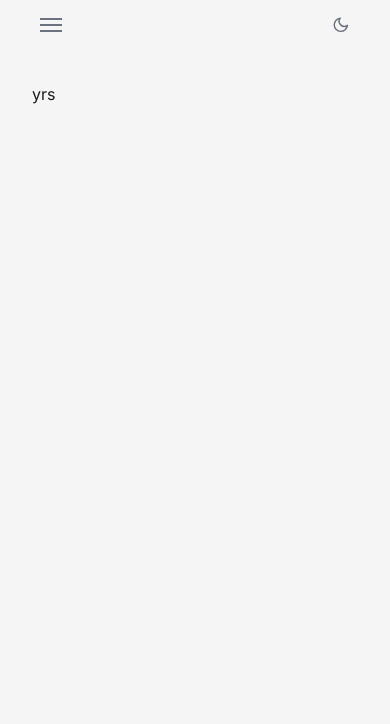
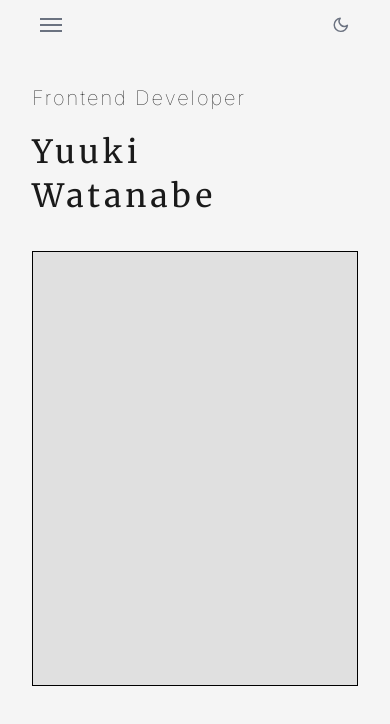
Before and after one commit to yw-blp/personal-portfolio, a React (Vite) app: page / in a window 390 px wide. Shown: the top 724 px of the page. Built offline with nearby package versions, Linux system fonts and the light colour scheme.

Commit message:
added Home section content

```diff
--- a/src/index.css
+++ b/src/index.css
@@ -12,7 +12,7 @@
     --color-dot: rgba(26, 26, 26, 0.16);
     --color-grid: color-mix(in srgb, var(--color-dot) 25%, transparent);
     --color-overlay: rgba(128, 128, 128, 0.1);
-    --theme-transition: background-color 0.2s ease, color 0.2s ease;
+    --theme-transition: background-color 0.2s ease, color 0.2s ease, border-color 0.2s ease;
     --font-base: 'Inter', sans-serif;
     --font-heading: 'Merriweather', serif;
     --font-mono: 'Fira Code', monospace;
@@ -26,7 +26,8 @@
     --tracking-tight: -0.02em;
     --tracking-normal: 0;
     --tracking-wide: 0.04em;
-    --tracking-widest: 0.1em;
+    --tracking-wider: 0.1em;
+    --tracking-widest: 0.125em;
     --spacing-sm: 0.5rem;
     --spacing-md: 1rem;
     --spacing-lg: 2rem;
--- a/src/sections/Hero/Hero.jsx
+++ b/src/sections/Hero/Hero.jsx
@@ -8,13 +8,21 @@ function Hero() {
     useRelativeMousePosition(innerRef);
 
     return (
-        <div id='hero' className={styles.outer}>
+        <div id="hero" className={styles.outer}>
             <div ref={innerRef} className={styles.inner}>
                 {/*<div className={styles.dotOverlay} />
                 <div className={styles.borderOverlay} />
                 <div className={styles.gridOverlay} />*/}
                 <div className={styles.content}>
-                    yrs
+                    <div className={styles.header}>
+                        <div className={styles.eyebrow}>Frontend Developer</div>
+                        <div className={styles.name}>
+                            Yuuki
+                            <br />
+                            Watanabe
+                        </div>
+                    </div>
+                    <div className={styles.frame} />
                 </div>
             </div>
         </div>
--- a/src/sections/Hero/Hero.module.css
+++ b/src/sections/Hero/Hero.module.css
@@ -5,11 +5,9 @@
 
 .inner {
     position: relative;
-    max-width: 1400px;
-    min-height: 640px;
+    max-width: 1200px;
     margin: 0 auto;
     z-index: 0;
-    padding: var(--spacing-lg) var(--spacing-lg);
 }
 
 .dotOverlay {
@@ -84,4 +82,95 @@
 .content {
     position: relative;
     z-index: 2;
+    min-height: 640px;
+    padding: var(--spacing-md) var(--spacing-lg);
+    display: grid;
+    grid-template-columns: 1fr 1fr;
+    /*align-items: center;*/
 }
+
+.content::after {
+    content: "";
+    position: absolute;
+    bottom: 0;
+    left: var(--spacing-lg);
+    width: calc(50% - var(--spacing-lg));
+    border-bottom: 1px solid var(--color-text);
+    transition: var(--theme-transition);
+}
+
+.header {
+    grid-column: 1;
+    min-width: 0;
+    align-self: end;
+    display: flex;
+    flex-direction: column;
+    gap: var(--spacing-md);
+}
+
+.eyebrow {
+    font-family: var(--font-base);
+    font-weight: 100;
+    font-size: var(--font-size-xl);
+    letter-spacing: var(--tracking-wider);
+}
+
+.name {
+    font-family: var(--font-heading);
+    font-weight: 400;
+    font-size: var(--font-size-4xl);
+    letter-spacing: var(--tracking-widest);
+    line-height: 1.4;
+}
+
+.frame {
+    grid-column: 2;
+    align-self: end;
+    justify-self: end;
+    width: min(400px, 85%);
+    aspect-ratio: 3 / 4;
+    border: solid 1px black;
+    background-color: #e0e0e0;
+}
+
+@media (max-width: 768px) {
+    .content {
+        display: flex;
+        flex-direction: column;
+        min-height: auto;
+        padding: var(--spacing-lg) var(--spacing-lg);
+    }
+
+    .content::after {
+        display: none;
+    }
+
+    .header {
+        order: 1;
+        align-self: auto;
+        margin-bottom: 0;
+        padding-bottom: var(--spacing-lg);
+        transition: var(--theme-transition);
+    }
+
+    .name {
+        font-size: var(--font-size-3xl);
+    }
+
+    .eyebrow {
+        font-size: var(--font-size-lg);
+    }
+
+    .frame {
+        order: 2;
+        justify-self: center;
+        align-self: center;
+        width: min(480px, 100%);
+    }
+}
+
+@media (max-width: 420px) {
+    .name {
+        font-size: var(--font-size-2xl);
+    }
+}
```
